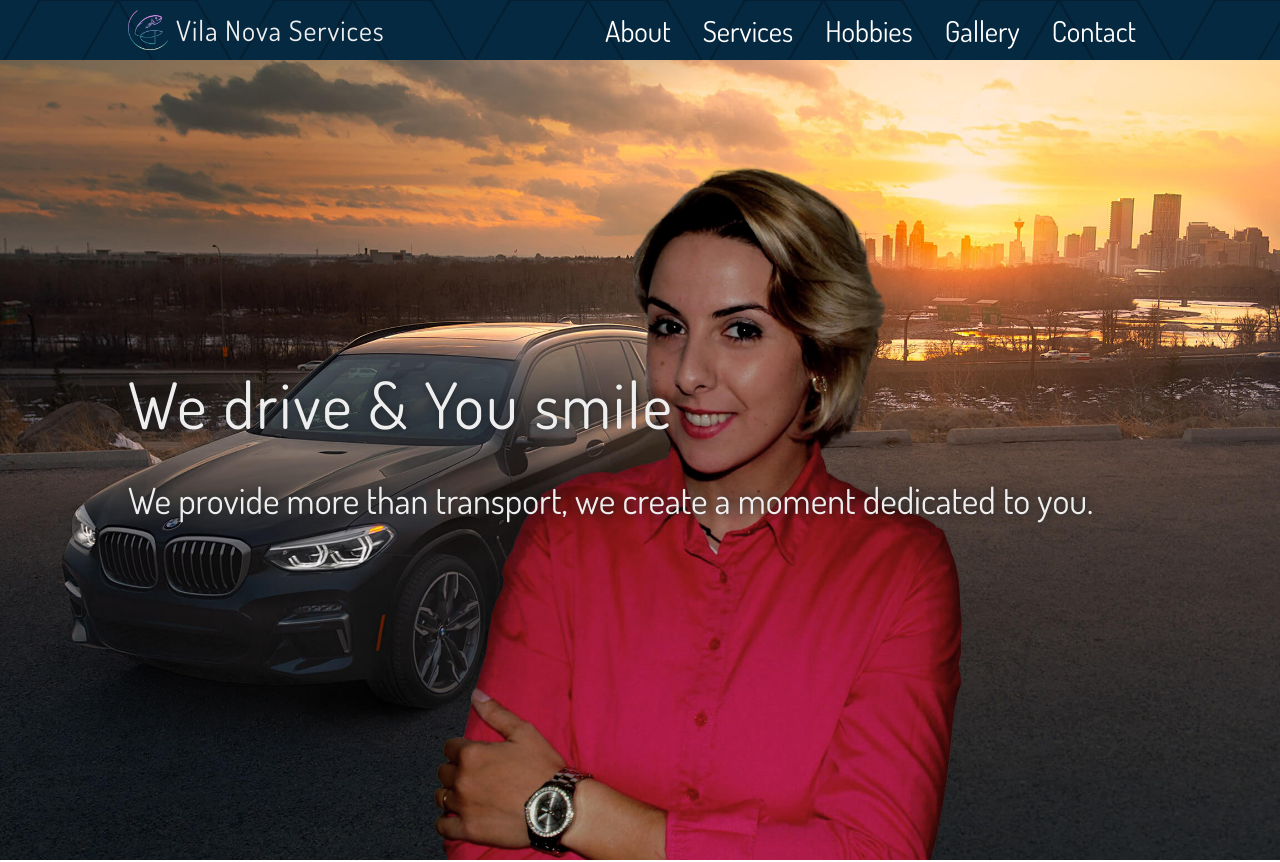
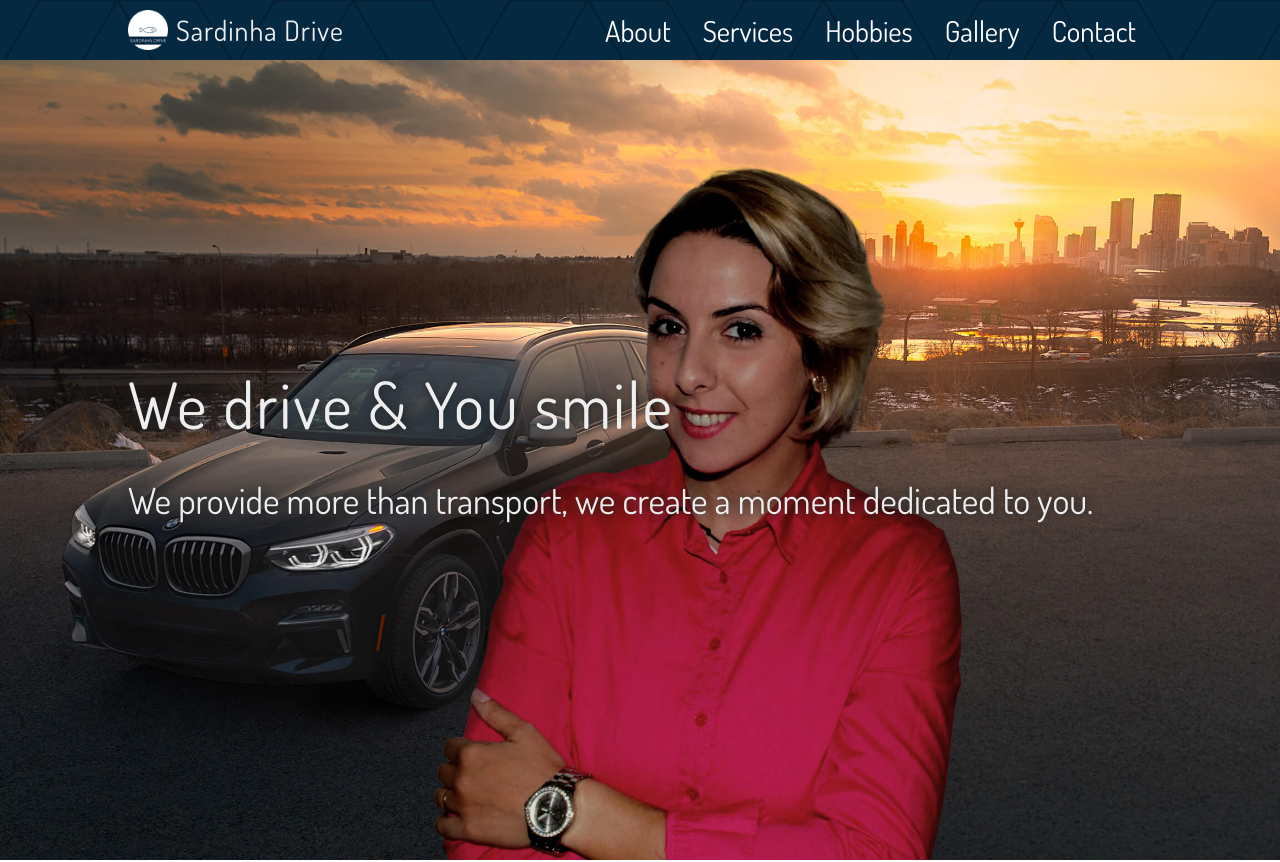
Before and after one commit to lordrichard6/patricia_project, a Next.js app: page / in a window 1280 px wide. Shown: the top 862 px of the page. Built offline with nearby package versions, Linux system fonts and the light colour scheme.

Commit message:
logo change

```diff
--- a/components/Footer/sitemap.jsx
+++ b/components/Footer/sitemap.jsx
@@ -6,7 +6,7 @@ import { Colors, TitleSection, Text } from "../../assets/variables";
 export default function Sitemap() {
   const data = [
     {
-      to: "header",
+      to: "top",
       text: "Go to top",
     },
     {
--- a/components/Footer/social.jsx
+++ b/components/Footer/social.jsx
@@ -9,7 +9,7 @@ import {
   ImLinkedin,
   ImYoutube,
 } from "react-icons/im";
-import logo from "../../public/logo.png";
+import logo from "../../public/logo_white.png";
 
 export default function Social() {
   const data = [
--- a/components/Header/index.jsx
+++ b/components/Header/index.jsx
@@ -6,7 +6,7 @@ import { homepageHeader } from "../../assets/data";
 
 export default function Header() {
   return (
-    <SectionContainer id="header">
+    <SectionContainer>
       <Background
         src={homepageHeader.picture}
         layout="fill"
--- a/components/Navbar/logo.jsx
+++ b/components/Navbar/logo.jsx
@@ -1,10 +1,10 @@
 import styled from "styled-components";
 import Image from "next/image";
 
-import logo from "../../public/logo.png";
+import logo from "../../public/logo_white.png";
 import { Colors, TitleSmall } from "../../assets/variables";
 
-export default function Logo(props) {
+export default function Logo() {
   return (
     <LogoWrapper>
       <LogoImg href="/">
@@ -17,7 +17,7 @@ export default function Logo(props) {
           objectPosition="center"
         />
       </LogoImg>
-      <TitleSmall color={Colors.white}>Vila Nova Services</TitleSmall>
+      <TitleSmall color={Colors.white}>Sardinha Drive</TitleSmall>
     </LogoWrapper>
   );
 }
--- a/pages/index.jsx
+++ b/pages/index.jsx
@@ -8,7 +8,7 @@ export default function Home() {
       <Head>
         <title>Patricia Vila Nova</title>
         <meta name="Patricia Vila Nova" content="Patricia Vila Nova" />
-        <link rel="icon" href="/logo.png" />
+        <link rel="icon" href="/logo_white.png" />
       </Head>
       <Homepage />
     </>
```
Also changed, not shown: public/logo_white.png (added).
